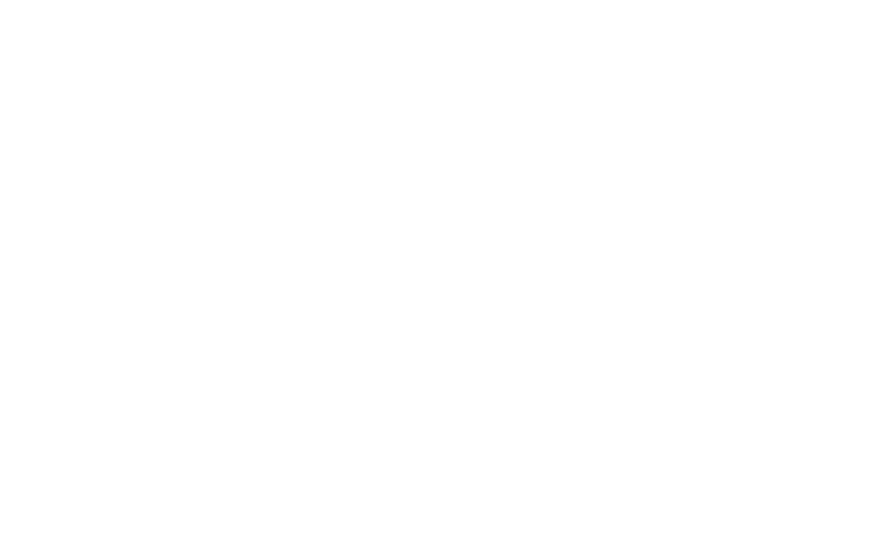
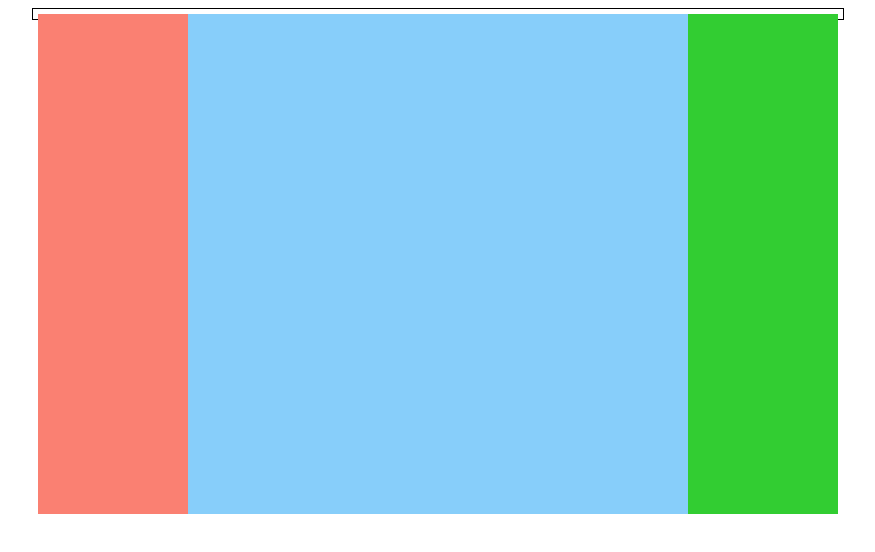
Before and after one commit to bdhafin/CSSLayouting, a plain HTML site: page #8Float/file3 (multi column)/index.html in a window 1280 px wide. Shown: the whole page, without its empty margins (202-1077 px from the left). Drawn offline with Linux system fonts and the light colour scheme.

Commit message:
complete float

```diff
--- a/#8Float/file3 (multi column)/index.html
+++ b/#8Float/file3 (multi column)/index.html
@@ -9,5 +9,10 @@
 </head>
 <body>
 
+    <div class="container">
+        <div class="kiri"></div>
+        <div class="tengah"></div>
+        <div class="kanan"></div>
+    </div>
 </body>
 </html>
```
